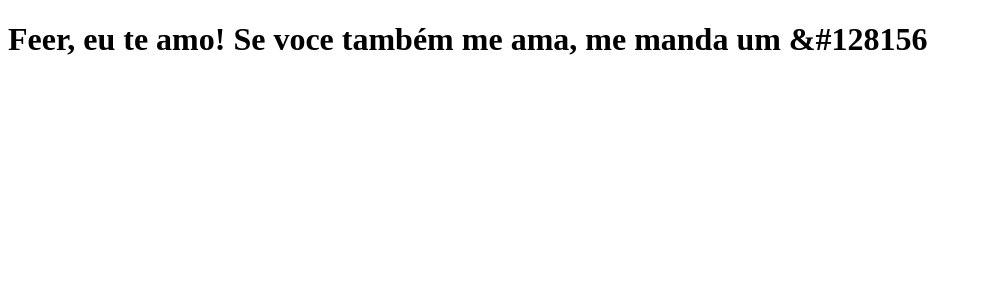
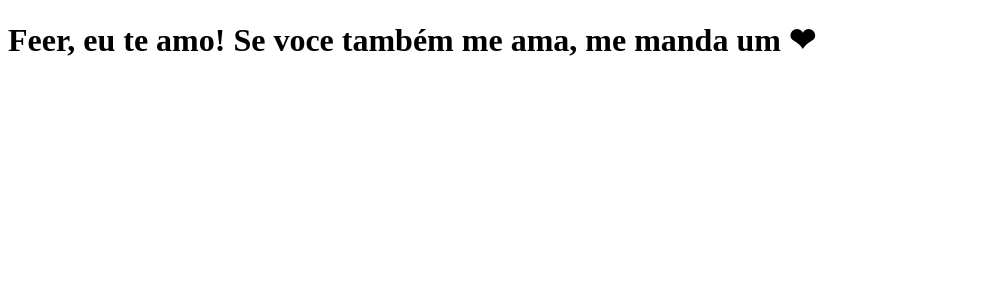
Before and after one commit to felipeofugi/clone-tabnews, a Next.js app: page / in a window 1280 px wide. Shown: the top 300 px of the page, without its empty margins (0-982 px from the left). Built offline with nearby package versions, Linux system fonts and the light colour scheme.

Commit message:
Correcao do emoji

```diff
--- a/pages/index.js
+++ b/pages/index.js
@@ -1,5 +1,5 @@
 function Home() {
-  return <h1>Feer, eu te amo! Se voce também me ama, me manda um &#128156</h1>;
+  return <h1>Feer, eu te amo! Se voce também me ama, me manda um &#10084;</h1>;
 }
 
 function teste() {
```
